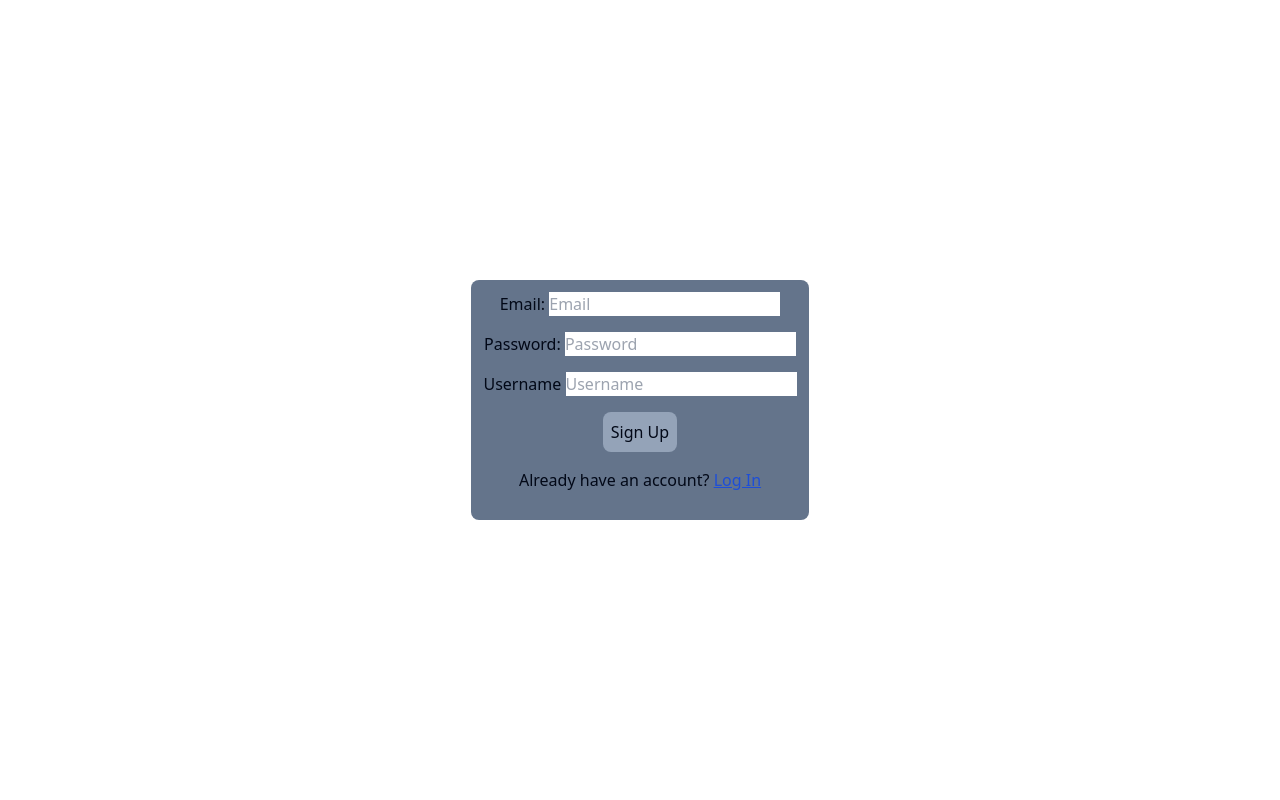
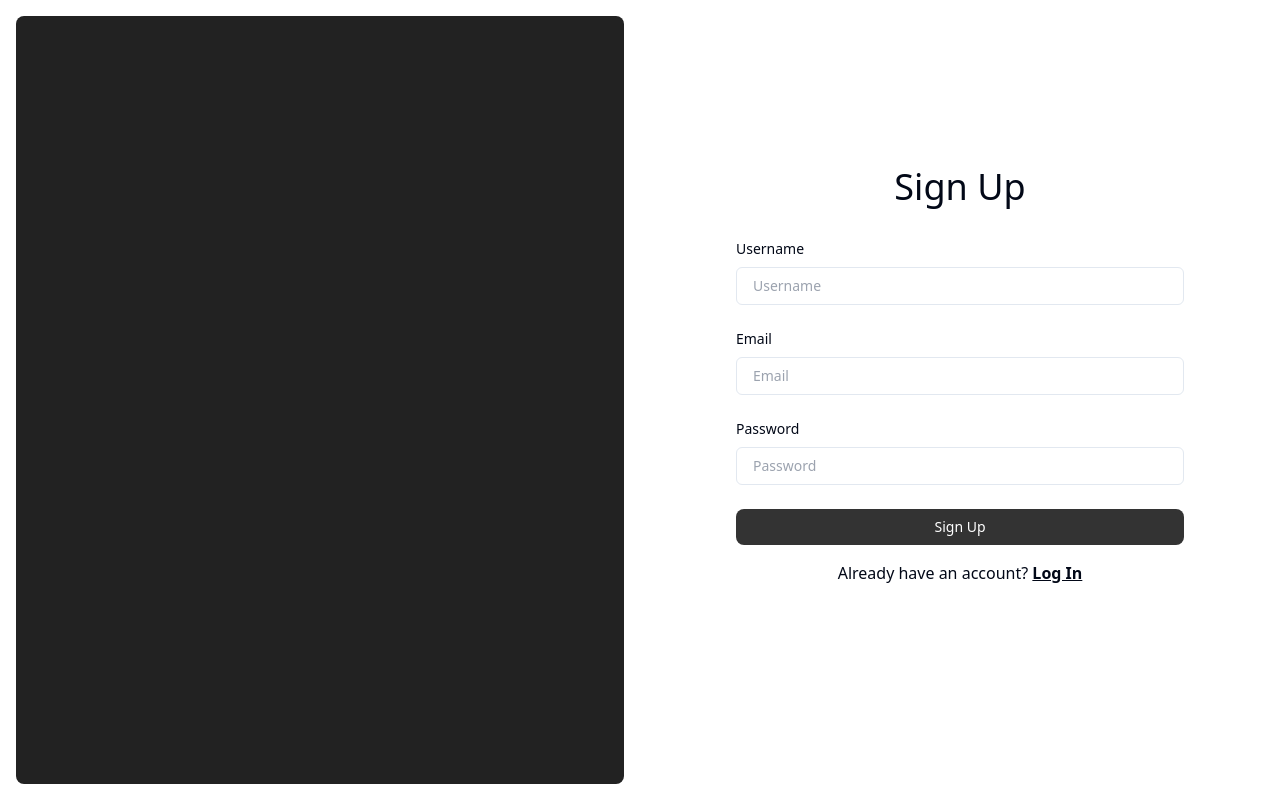
Before and after one commit to NordajC/LinkIt, a SvelteKit app: page /auth/signup in a window 1280 px wide. Built offline with nearby package versions, Linux system fonts and the light colour scheme; no server answers.

Commit message:
integrated jordans auth pages

```diff
--- a/src/routes/(auth)/+layout.svelte
+++ b/src/routes/(auth)/+layout.svelte
@@ -5,5 +5,11 @@
 	let { data, children }: { data: LayoutData; children: Snippet } = $props();
 </script>
 <main class="flex flex-col items-center justify-center h-screen">
-	{@render children()}
+	<div class="w-full grid sm:grid-auto-flow md:grid-cols-2 lg:grid-cols-2 h-svh">
+		<div class="lg:bg-[#222] m-4 rounded-lg">
+		</div>
+		<div class="justify-center items-center place-content-center">
+			{@render children()}
+		</div>
+	</div>
 </main>
--- a/src/routes/(auth)/auth/login/+page.svelte
+++ b/src/routes/(auth)/auth/login/+page.svelte
@@ -2,16 +2,20 @@
 	let { form } = $props();
 </script>
 
-<form method="POST" class="flex flex-col items-center bg-slate-500 p-3 rounded-lg gap-4">
-	<label>
-		Email
-		<input type="email" placeholder="Email" name="email" required />
+<h1 class="text-center text-2xl">Login</h1>
+<form
+	method="POST"
+	class="flex flex-col items-center bg-white-100 p-8 form border-none shadow-none gap-4 form w-xl"
+>
+	<label class="form-label"
+		>Email
+		<input class="form-input" type="email" placeholder="Email" name="email" required />
 	</label>
-	<label>
-		Password:
-		<input type="password" placeholder="Password" name="password" required />
+	<label class="form-label">
+		Password
+		<input class="form-input" type="password" placeholder="Password" name="password" required />
 	</label>
-	<button class="bg-slate-400 rounded-lg p-2 "> Login </button>
-	<p>Dont have an account? <strong><a href="/auth/signup" class="underline">Sign Up</a></strong> </p>
+	<button class="form-button bg-[#333] rounded-lg p-2 text-white"> Login </button>
+	<p>Dont have an account? <strong><a href="/auth/signup" class="underline">Sign Up</a></strong></p>
 	<p class="text-red-500">{form?.error}</p>
 </form>
--- a/src/routes/(auth)/auth/signup/+page.svelte
+++ b/src/routes/(auth)/auth/signup/+page.svelte
@@ -2,23 +2,38 @@
 	let { form } = $props();
 </script>
 
-<form method="POST" class="flex flex-col items-center bg-slate-500 p-3 rounded-lg gap-4">
-	<!-- <label>
-		Name:
-		<input type="text" placeholder="Name" name="name" required />
-	</label> -->
-	<label>
-		Email:
-		<input type="email" placeholder="Email" name="email" required />
+<h1 class="text-center text-4xl">Sign Up</h1>
+<form
+	method="POST"
+	class="flex flex-col items-center bg-white-100 p-8 form border-none shadow-none gap-4 form w-xl"
+>
+	<label class="form-label">
+		Username
+		<input
+			class="form-input"
+			type="username"
+			placeholder="Username"
+			name="username"
+			required
+			minlength="3"
+		/>
 	</label>
-	<label>
-		Password:
-		<input type="password" placeholder="Password" name="password" required minlength="8" />
-	</label><label>
-		Username
-		<input type="username" placeholder="Username" name="username" required minlength="3" />
+	<label class="form-label">
+		Email
+		<input class="form-input" type="email" placeholder="Email" name="email" required />
 	</label>
-	<button class="bg-slate-400 rounded-lg p-2"> Sign Up </button>
-	<p>Already have an account? <a class="text-blue-700 underline" href="/auth/login">Log In</a></p>
+	<label class="form-label">
+		Password
+		<input
+			class="form-input"
+			type="password"
+			placeholder="Password"
+			name="password"
+			required
+			minlength="8"
+		/>
+	</label>
+	<button class="form-button bg-[#333] text-white rounded-lg p-2"> Sign Up </button>
+	<p>Already have an account? <a class="underline" href="/auth/login"><strong>Log In</strong></a></p>
 	<p class="text-red-500">{form?.error}</p>
 </form>
```
